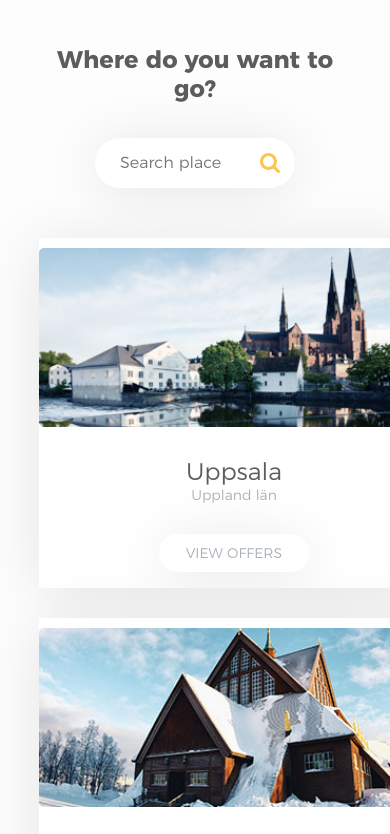
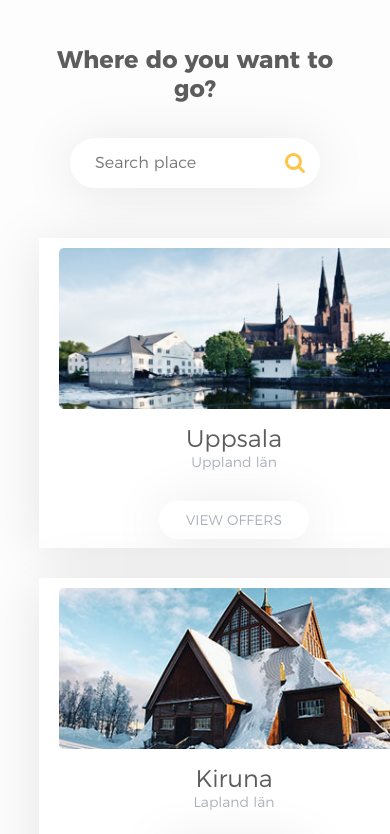
Before and after one commit to echelonka/sweland, a plain HTML site: page index.html in a window 390 px wide. Shown: the part 2060-2894 px from the top of the page. Drawn offline with Linux system fonts and the light colour scheme.

Commit message:
fixed phone optimization. text version

```diff
--- a/styles.less
+++ b/styles.less
@@ -223,7 +223,7 @@ body{
 		}
 			.search{
 				width: 40%;
-				min-width: 200px;
+				min-width: 250px;
 				margin: 0 auto;
 				position: relative;
 				input{
@@ -431,11 +431,17 @@ body{
 				margin-right: auto;
 			}
 		}
+		.places{
 			.cities-grid{
 				figure{
 					min-width: 100vw;
+					height: 310px;
 					img{
-					width: 100%;
+						width: 90%;
+					}
+					figcaption{
+						margin-top: 15px;
+					}
 				}
 			}
 		}
@@ -444,9 +450,6 @@ body{
 				width: 100%;
 				.city-name{
 					transform: rotate(-90deg) translateY(110px);
-			}
-			h1{
-				margin-bottom: 20px;
 				}
 				.about-city{
 					.city-wrap{
@@ -462,6 +465,8 @@ body{
 
 				}
 			}
+
 	}
+
 	/* end of media */
 }
```
Also changed, not shown: styles.css. Lines whose indentation alone changed are shown as unchanged.
